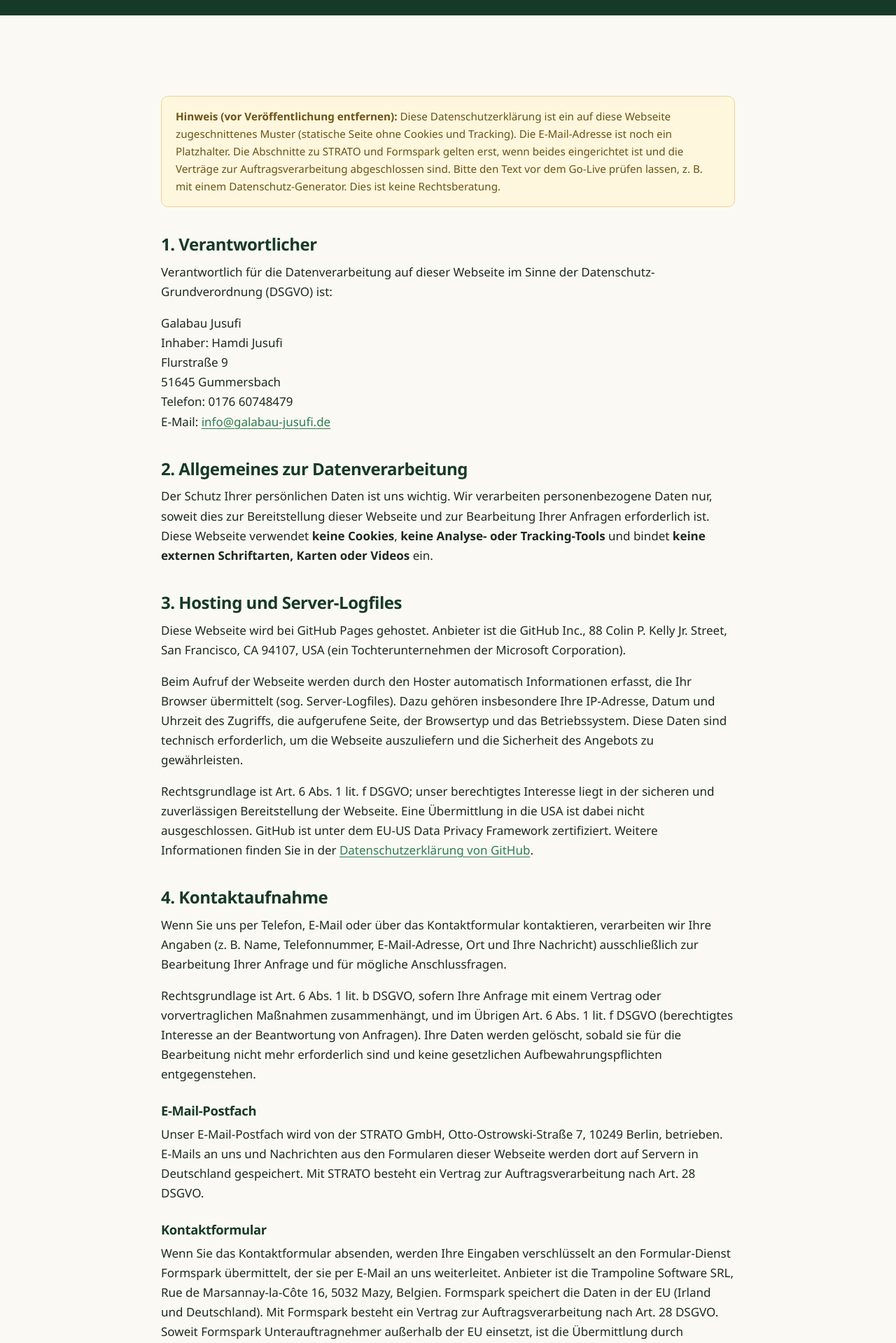
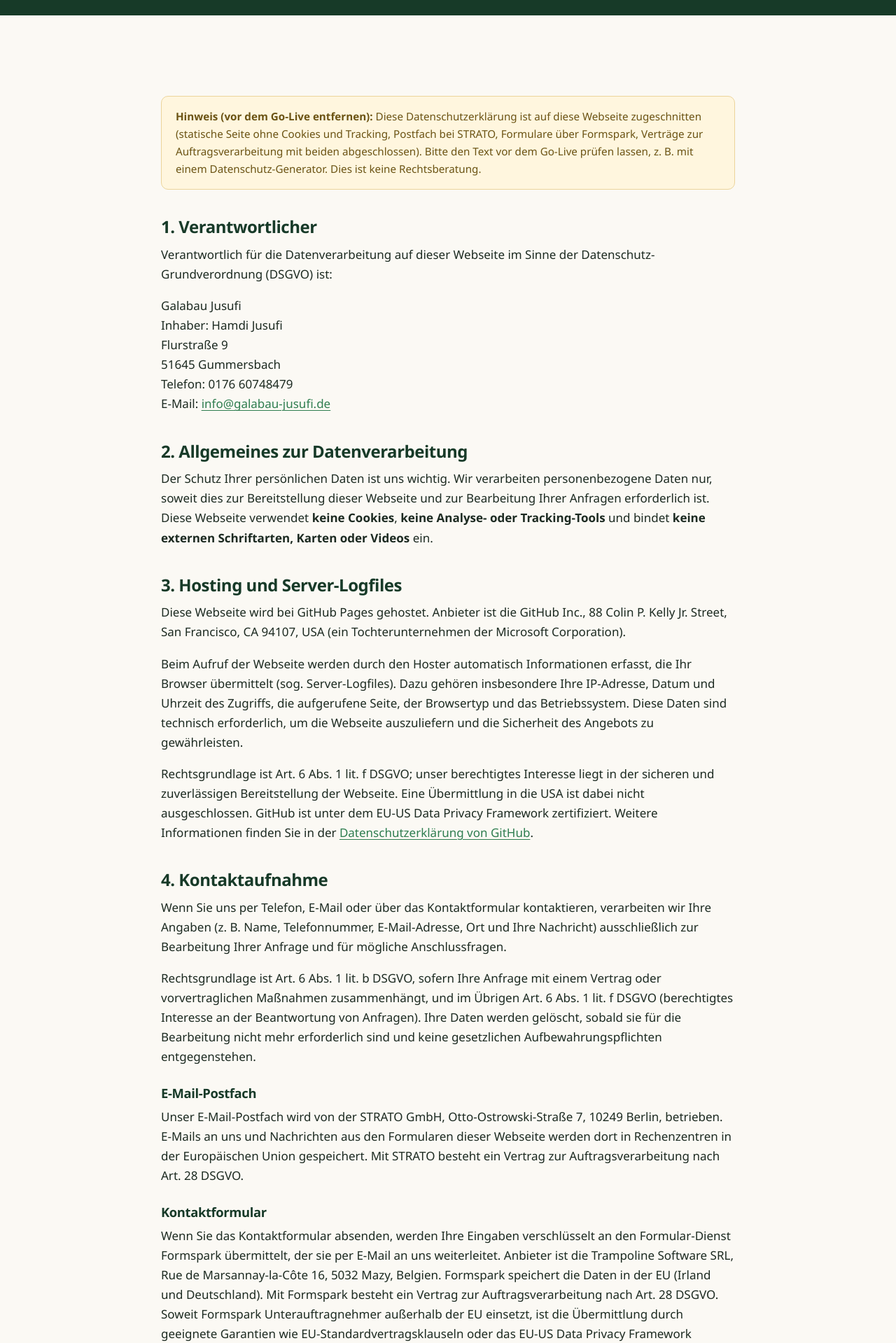
Before and after one commit to oxexjxsxfx/GalaBau-Jusufi, a plain HTML site: page datenschutz.html in a window 1280 px wide. Shown: the part 220-2139 px from the top of the page at 70% size. Drawn offline with Linux system fonts and the light colour scheme.

Commit message:
Rechtstexte: veraltete Platzhalter-Hinweise aktualisiert, STRATO-Speicherort wie im AVV; Testdaten-Punkt in der Checkliste
Co-Authored-By: Claude Opus 5.5 <noreply@anthropic.com>

```diff
--- a/datenschutz.html
+++ b/datenschutz.html
@@ -44,7 +44,7 @@
 
     <section class="section">
       <div class="container legal">
-        <p class="notice"><strong>Hinweis (vor Veröffentlichung entfernen):</strong> Diese Datenschutzerklärung ist ein auf diese Webseite zugeschnittenes Muster (statische Seite ohne Cookies und Tracking). Die E-Mail-Adresse ist noch ein Platzhalter. Die Abschnitte zu STRATO und Formspark gelten erst, wenn beides eingerichtet ist und die Verträge zur Auftragsverarbeitung abgeschlossen sind. Bitte den Text vor dem Go-Live prüfen lassen, z.&nbsp;B. mit einem Datenschutz-Generator. Dies ist keine Rechtsberatung.</p>
+        <p class="notice"><strong>Hinweis (vor dem Go-Live entfernen):</strong> Diese Datenschutzerklärung ist auf diese Webseite zugeschnitten (statische Seite ohne Cookies und Tracking, Postfach bei STRATO, Formulare über Formspark, Verträge zur Auftragsverarbeitung mit beiden abgeschlossen). Bitte den Text vor dem Go-Live prüfen lassen, z.&nbsp;B. mit einem Datenschutz-Generator. Dies ist keine Rechtsberatung.</p>
 
         <h2>1. Verantwortlicher</h2>
         <p>Verantwortlich für die Datenverarbeitung auf dieser Webseite im Sinne der Datenschutz-Grundverordnung (DSGVO) ist:</p>
@@ -70,7 +70,7 @@
         <p>Rechtsgrundlage ist Art. 6 Abs. 1 lit. b DSGVO, sofern Ihre Anfrage mit einem Vertrag oder vorvertraglichen Maßnahmen zusammenhängt, und im Übrigen Art. 6 Abs. 1 lit. f DSGVO (berechtigtes Interesse an der Beantwortung von Anfragen). Ihre Daten werden gelöscht, sobald sie für die Bearbeitung nicht mehr erforderlich sind und keine gesetzlichen Aufbewahrungspflichten entgegenstehen.</p>
 
         <h3>E-Mail-Postfach</h3>
-        <p>Unser E-Mail-Postfach wird von der STRATO GmbH, Otto-Ostrowski-Straße 7, 10249 Berlin, betrieben. E-Mails an uns und Nachrichten aus den Formularen dieser Webseite werden dort auf Servern in Deutschland gespeichert. Mit STRATO besteht ein Vertrag zur Auftragsverarbeitung nach Art. 28 DSGVO.</p>
+        <p>Unser E-Mail-Postfach wird von der STRATO GmbH, Otto-Ostrowski-Straße 7, 10249 Berlin, betrieben. E-Mails an uns und Nachrichten aus den Formularen dieser Webseite werden dort in Rechenzentren in der Europäischen Union gespeichert. Mit STRATO besteht ein Vertrag zur Auftragsverarbeitung nach Art. 28 DSGVO.</p>
 
         <h3>Kontaktformular</h3>
         <p>Wenn Sie das Kontaktformular absenden, werden Ihre Eingaben verschlüsselt an den Formular-Dienst Formspark übermittelt, der sie per E-Mail an uns weiterleitet. Anbieter ist die Trampoline Software SRL, Rue de Marsannay-la-Côte 16, 5032 Mazy, Belgien. Formspark speichert die Daten in der EU (Irland und Deutschland). Mit Formspark besteht ein Vertrag zur Auftragsverarbeitung nach Art. 28 DSGVO. Soweit Formspark Unterauftragnehmer außerhalb der EU einsetzt, ist die Übermittlung durch geeignete Garantien wie EU-Standardvertragsklauseln oder das EU-US Data Privacy Framework abgesichert.</p>
```
Also changed, not shown: impressum.html (+1 -1 lines), 1 other file.
